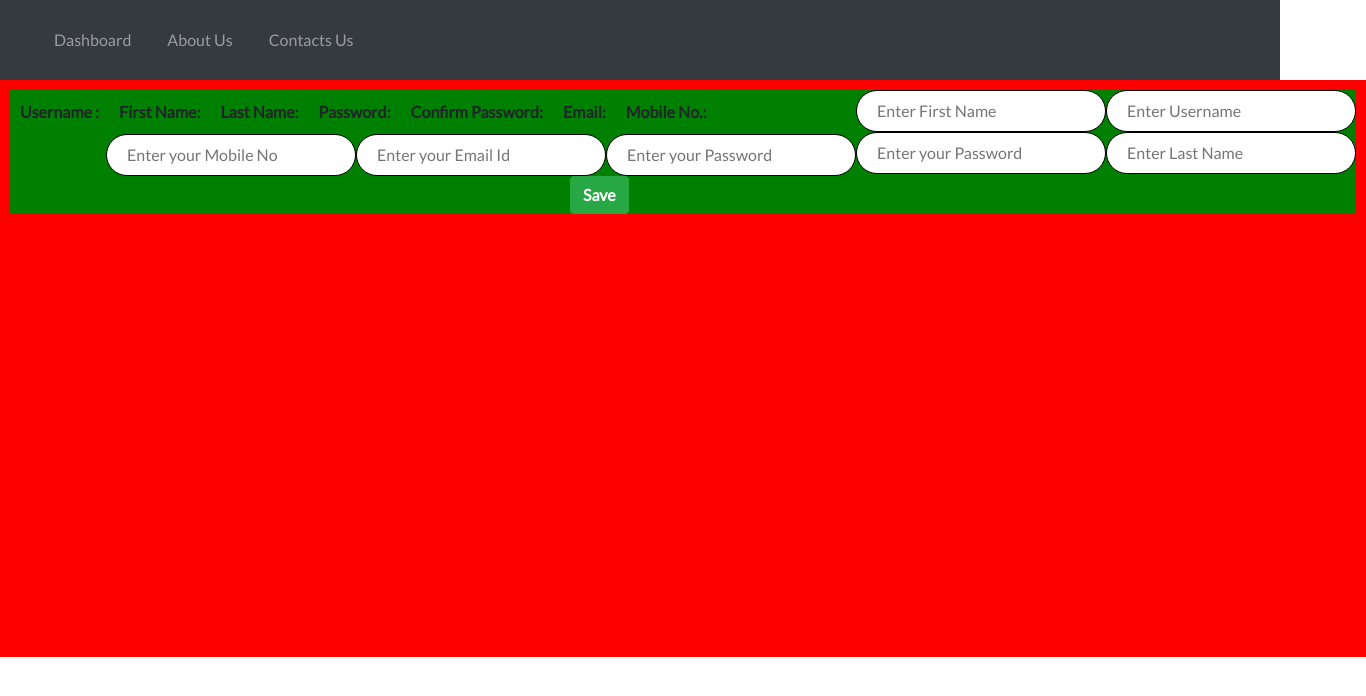
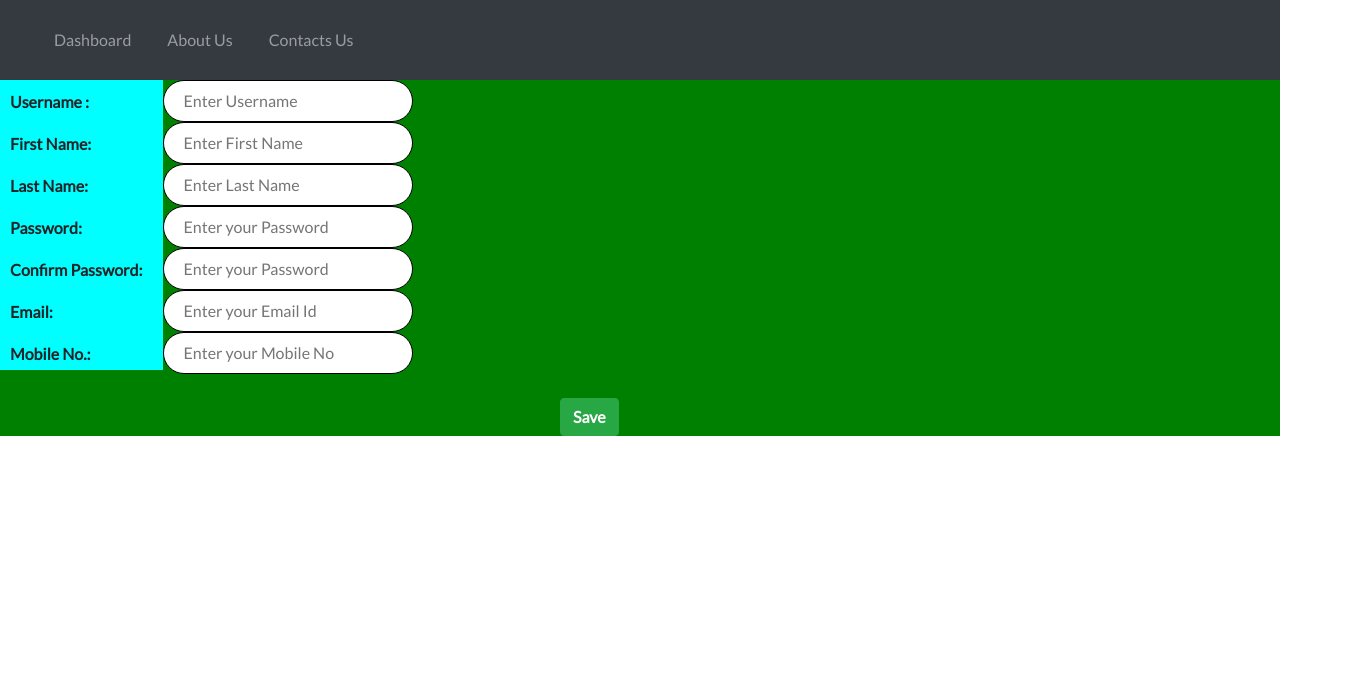
Before and after one commit to Roy6801/Polls, a React (Create React App) app in the folder polls-manager/: page /register in a window 1280 px wide. Shown: the top 696 px of the page, 1366 px wide, since content can reach past the window. Built offline with nearby package versions, Linux system fonts and the light colour scheme.

Commit message:
Final design

```diff
--- a/polls-manager/src/components/stylesheets/Registration.css
+++ b/polls-manager/src/components/stylesheets/Registration.css
@@ -4,41 +4,41 @@
 
     background-color: red;
     margin: auto;
-    padding: 10px;
+    /* padding: 10px;
     height: 577px;
     width: 1366px;
-    display: flex;
+    display: flex; */
 
 
 }}
 
 @media screen and (min-width:480px ){
 .labels{
+    padding-top: 10px;
  background-color: aqua;
-
+ float: left;
+height: 290px;
 }
 }
 
 @media screen and (min-width:480px ){
 .textField{
-
     background-color: green;
 }}
 
 @media screen and (min-width:480px ){
 .input-control{
-    float: right;
    border-radius: 25px;
   border: 1px solid black;
   padding: 20px;
   width: 250px;
   height: 10px;
 }}
-
 @media screen and (min-width:480px ){
 .label-input{
-    float: left;
-margin: 10px;
 
-}
-}
+    padding-bottom: 10px;
+    padding-left: 10px;
+    padding-right: 20px;
+
+}}
```
Also changed, not shown: polls-manager/src/components/login/Registration.js (+16 -0 lines).
